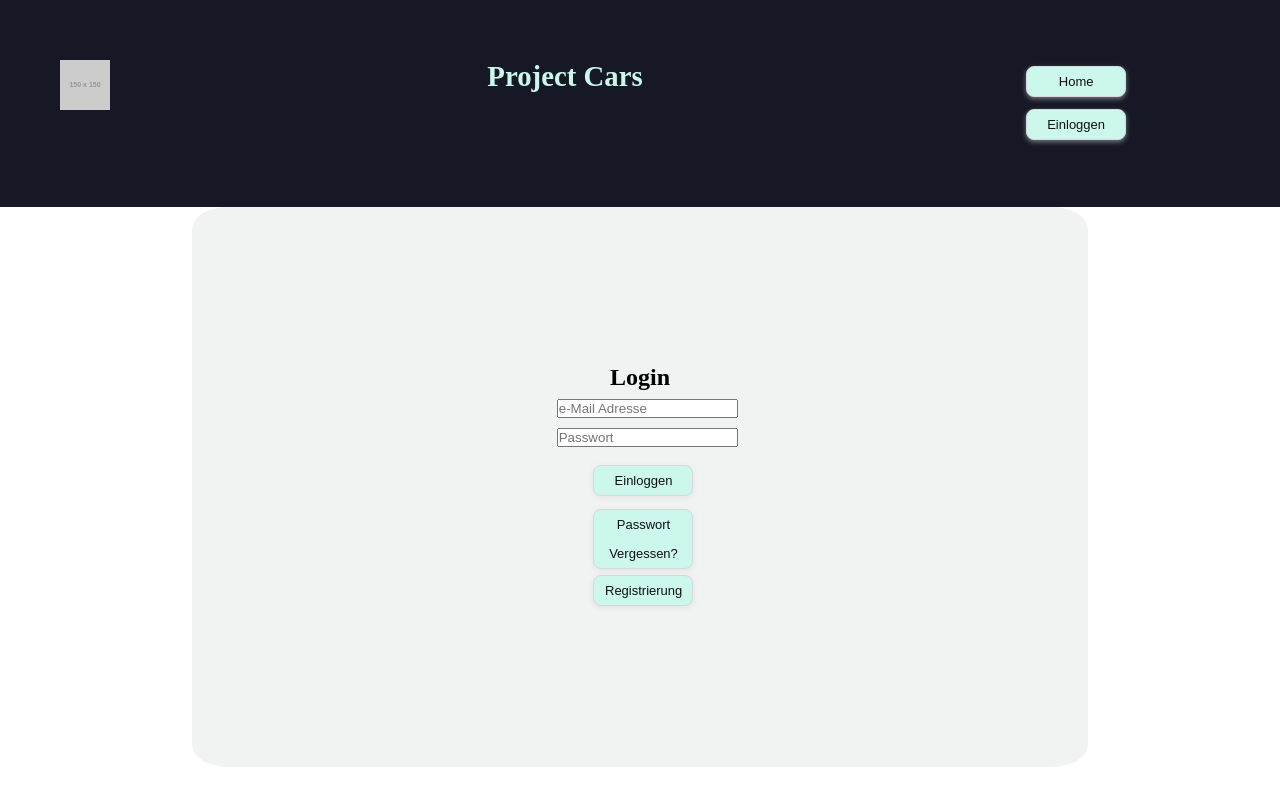
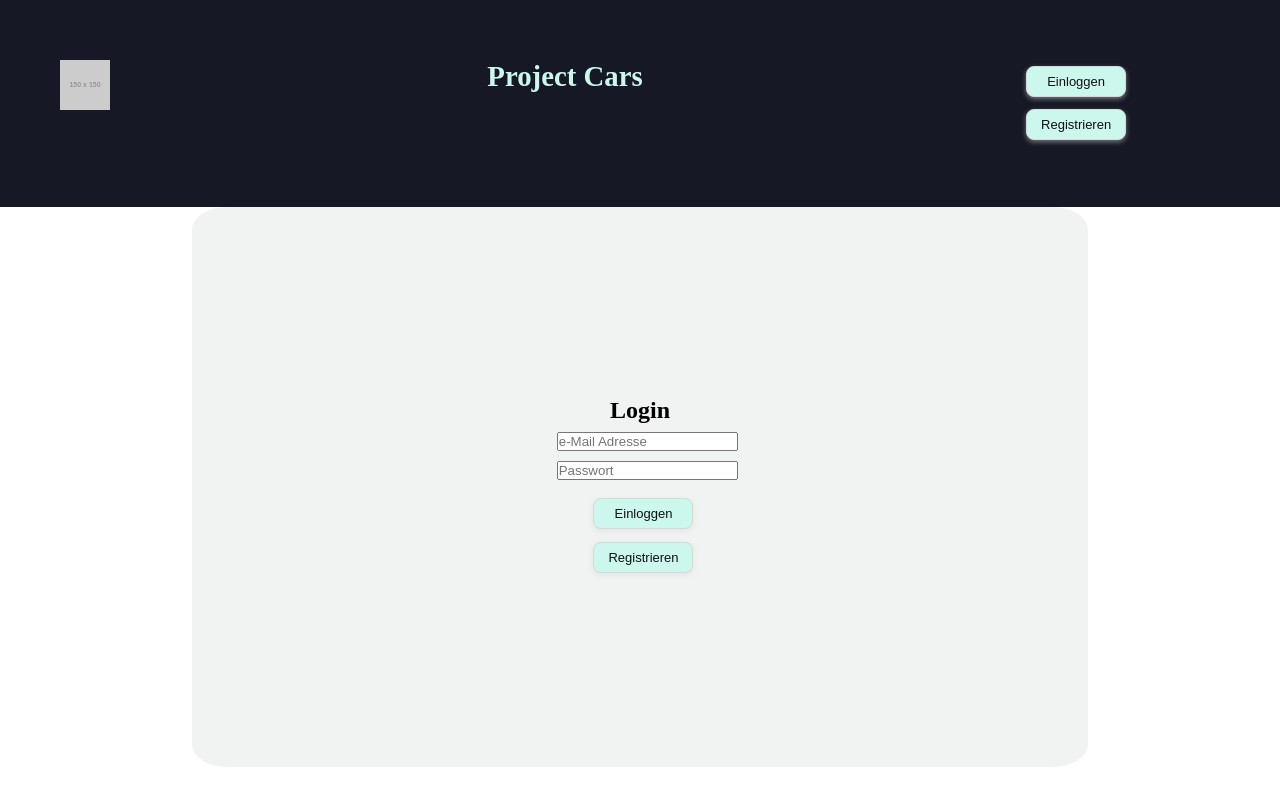
Before and after one commit to xSm1Le/projectcars, a React app: page /login in a window 1280 px wide. Built offline with nearby package versions, Linux system fonts and the light colour scheme; the HTML template or start-up script is replaced by a standard one.

Commit message:
Login voll funktionsfähig

```diff
--- a/src/App.jsx
+++ b/src/App.jsx
@@ -1,15 +1,17 @@
 import './App.css'
 import { Outlet } from 'react-router-dom'
 import { Navbar } from './components/reusables/nav'
+import { useAuth } from './components/global/checkStatus'
 
 function App() {
+  const { isLoggedIn } = useAuth();
 
   return (
     <main>
       <Navbar />
       <Outlet />
     </main>
-  )
+  );
 }
 
 export default App
--- a/src/components/Pages/login.jsx
+++ b/src/components/Pages/login.jsx
@@ -2,17 +2,24 @@ import React from 'react';
 import './login.css';
 import { useNavigate } from 'react-router';
 import './buttons.css';
-import { useState } from 'react';
+import { useState, useEffect } from 'react';
+import { useAuth } from '../global/checkStatus';
 
 export const Login = () => {
     const navigate = useNavigate();
+    const { setToken } = useAuth();
     const [email, setEmail] = useState('');
     const [password, setPassword] = useState('');
-    const [error, setError] = useState('');
     const [message, setMessage] = useState('');
+
+    useEffect(() => {} , [message]);
 
     const navigateToRegister = () => {
         navigate('/register');
+    };
+
+    const navigateToHome = () => {
+        navigate('/');
     };
 
     const handleSubmit = async (event) => {
@@ -27,10 +34,13 @@ export const Login = () => {
         });
 
         if (response.ok) {
+            const data = await response.json();
             setMessage('Erfolgreich eingeloggt.');
+            setToken(data.token);
+            navigateToHome();
         } else {
             const errorResponse = await response.json();
-            setMessage(errorResponse.message || 'Ein Fehler ist aufgetreten. Bitte überprüfe deine Logindaten.');
+            setMessage(errorResponse.message || 'Bitte überprüfe deine Eingaben. Passwort oder Benutzername ist Falsch!');
         }
     };
 
@@ -58,10 +68,7 @@ export const Login = () => {
                             <button className="button-13" type="submit">Einloggen</button>
                         </div>
                         <div>
-                            <button className="button-13" role="button" onClick={navigateToRegister}>Passwort Vergessen?</button>
-                        </div>
-                        <div>
-                            <button className="button-13" role="button" onClick={navigateToRegister}>Registrierung</button>
+                            <button className="button-13" role="button" onClick={navigateToRegister}>Registrieren</button>
                         </div>
                         <div>
                             <p>{message}</p>
--- a/src/components/Pages/register.jsx
+++ b/src/components/Pages/register.jsx
@@ -2,7 +2,7 @@ import React from 'react';
 import './register.css';
 import './buttons.css';
 import { useNavigate } from 'react-router';
-import { useState } from 'react';
+import { useState, useEffect} from 'react';
 
 export const Register = () => {
     const navigate = useNavigate();
@@ -10,6 +10,7 @@ export const Register = () => {
     const [password, setPassword] = useState('');
     const [superPassword, setSuperPassword] = useState('');
     const [message, setMessage] = useState('');
+    useEffect(() => {} , [message]);
 
     const navigateToLogin = () => {
         navigate('/login');
--- /dev/null
+++ b/src/components/global/checkStatus.jsx
@@ -0,0 +1,23 @@
+import React, { createContext, useState, useContext, useEffect } from 'react';
+
+const AuthContext = createContext();
+const tFS = localStorage.getItem('token'); // tFS = tokenFromStorage
+
+
+export const AuthProvider = ({ children }) => {
+    const [token, setToken] = useState(tFS || null);
+
+    useEffect(() => {
+        if (token) {
+            localStorage.setItem('token', token);
+        };
+    }, [token]);
+
+    return (
+        <AuthContext.Provider value={{token, setToken}}>
+            {children}
+        </AuthContext.Provider>
+    );
+};
+
+export const useAuth = () => useContext(AuthContext);
--- a/src/components/reusables/nav.jsx
+++ b/src/components/reusables/nav.jsx
@@ -1,25 +1,38 @@
-import { Link } from 'react-router-dom';
 import './nav.css';
 import '../Pages/buttons.css';
 import { useNavigate } from 'react-router';
+import React from 'react';
+import { useAuth } from '../global/checkStatus';
 
 
 export const Navbar = () => {
     const navigate = useNavigate();
+    const {token} = useAuth();
+
+    const navigateToLogin = () => {
+        navigate('/login');
+    };
+
+    const navigateToRegister = () => {
+        navigate('/register');
+    };
 
     const navigateToHome = () => {
         navigate('/');
     };
 
-    const navigateToLogin = () => {
-        navigate('/login');
+    const handleLogout = () => {
+        localStorage.removeItem('token');
+        localStorage.removeItem('userData');
+        navigate('/login', { replace: true });
+        window.location.reload();
     };
 
     return (
         <nav className="navbar">
             <ul>
                 <li>
-                    <img src="https://via.placeholder.com/150" alt="logo" />
+                    <img src="https://via.placeholder.com/150" alt="logo" onClick={navigateToHome} />
                 </li>
                 <li className="PJName">
                     <h1>
@@ -27,8 +40,9 @@ export const Navbar = () => {
                     </h1>
                 </li>
                 <li>
-                    <button className="button-13" role="button" onClick={navigateToHome}>Home</button>
-                    <button className="button-13" role="button" onClick={navigateToLogin}>Einloggen</button>
+                    {!token && <button className="button-13" role="button" onClick={navigateToLogin}>Einloggen</button>}
+                    {!token && <button className="button-13" role="button" onClick={navigateToRegister}>Registrieren</button>}
+                    {token && <button className="button-13" role="button" onClick={handleLogout}>Ausloggen</button>}
                 </li>
             </ul>
         </nav>
--- a/src/main.jsx
+++ b/src/main.jsx
@@ -4,9 +4,12 @@ import App from './App.jsx'
 import './index.css'
 import { RouterProvider } from 'react-router-dom'
 import { router } from "./components/global/router.jsx";
+import { AuthProvider } from './components/global/checkStatus.jsx'
 
 ReactDOM.createRoot(document.getElementById('root')).render(
   <React.StrictMode>
-    <RouterProvider router={router} />
+    <AuthProvider>
+      <RouterProvider router={router} />
+    </AuthProvider>
   </React.StrictMode>,
 )
```
